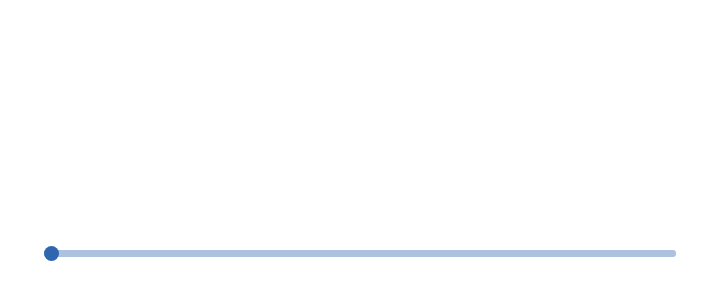
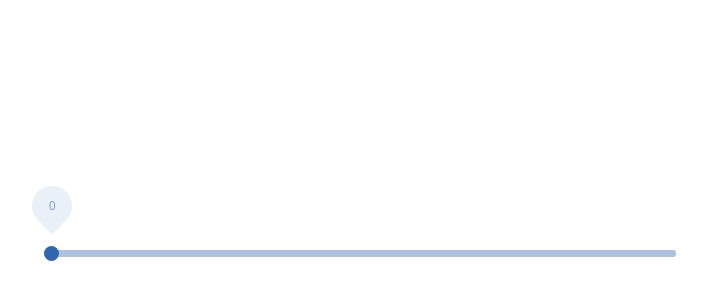
Before and after one commit to manvendra22/react-slider, a React app: page / in a window 1280 px wide. Shown: the part 156-456 px from the top of the page, without its empty margins (282-989 px from the left). Built offline with nearby package versions, Linux system fonts and the light colour scheme.

Commit message:
[Fix] Bubble slightly right position issue WIP

```diff
--- a/src/App.js
+++ b/src/App.js
@@ -6,7 +6,7 @@ import "./styles.css";
 
 export default function App() {
     let [value, setValue] = useState(0);
-    let [visible, setVisible] = useState(false);
+    let [visible, setVisible] = useState(true);
 
     function handleChange(e) {
         console.log(e.target.value);
@@ -14,7 +14,7 @@ export default function App() {
     }
 
     function handleMouseUp() {
-        setVisible(false);
+        setVisible(true);
     }
 
     function handleMouseDown() {
--- a/src/Bubble.js
+++ b/src/Bubble.js
@@ -3,8 +3,10 @@ import React from "react";
 export default function Slider(props) {
     const { value, visible } = props;
 
+    const position = 10;
+
     return (
-        <div className="bubble" style={{ left: `${value}%`, display: visible ? '' : 'none' }}>
+        <div className="bubble" style={{ left: `calc(${value}% - ${position}px)`, display: visible ? null : 'none' }}>
             <span>{value}</span>
         </div>
     );
--- a/src/styles.css
+++ b/src/styles.css
@@ -48,7 +48,7 @@
     position: absolute;
     height: 40px;
     width: 40px;
-    bottom: 30px;
+    bottom: 35px;
     background-color: #eaf0f7;
     color: #83a3d0;
     font-size: 12px;
```
